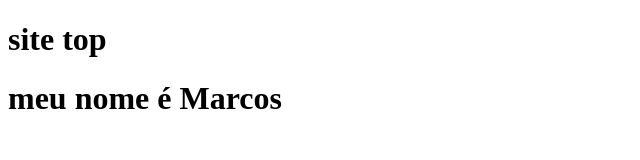
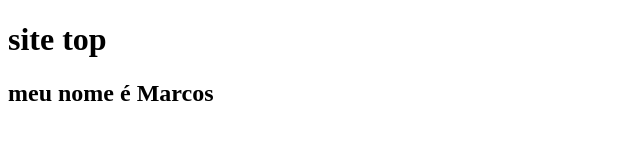
Before and after one commit to marcosloch/projeto_2-Marcos, a plain HTML site: page index.html in a window 1280 px wide. Shown: the whole page, without its empty margins (0-640 px from the left). Drawn offline with Linux system fonts and the light colour scheme.

Commit message:
commit h2

```diff
--- a/index.html
+++ b/index.html
@@ -7,6 +7,6 @@
 </head>
 <body>
     <h1>site top</h1>
-    <h1>meu nome é Marcos</h1>
+    <h2>meu nome é Marcos</h2>
 </body>
 </html>
```
